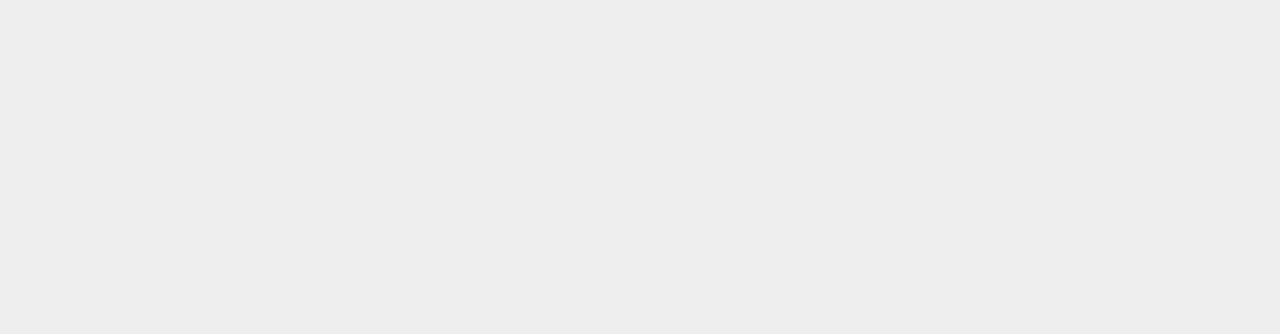
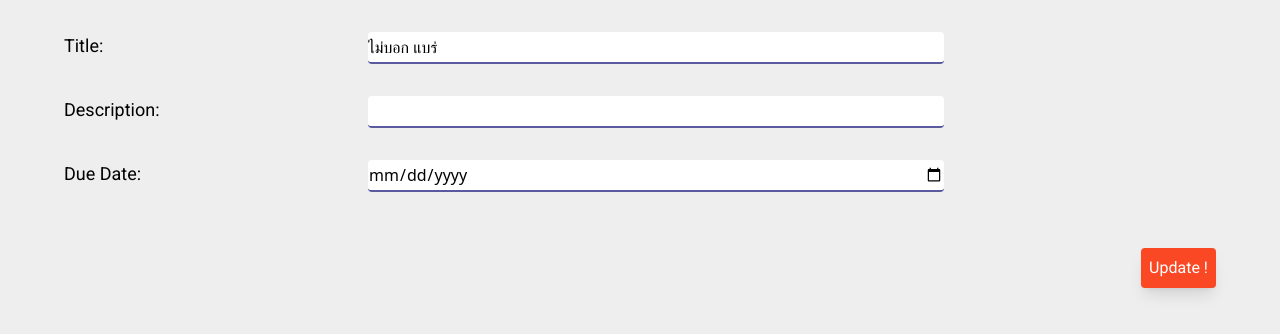
Before and after one commit to CleverseAcademy/full-stack-todo, a React (Vite) app in the folder todo-client/: page /edit/1 in a window 1280 px wide. Before the commit this address had no page. Shown: the top 334 px of the page. Built offline with nearby package versions, Linux system fonts and the light colour scheme.

Commit message:
feat: register edit todo page

```diff
--- a/todo-client/src/App.tsx
+++ b/todo-client/src/App.tsx
@@ -2,12 +2,14 @@ import { Route, Routes } from 'react-router-dom'
 import './App.css'
 import './index.css'
 import Home from './pages/Home'
+import Edit from './pages/Edit'
 
 function App() {
   return (
     <>
       <Routes>
         <Route path="/" element={<Home />} />
+        <Route path="/edit/:id" element={<Edit />} />
       </Routes>
     </>
   )
--- /dev/null
+++ b/todo-client/src/pages/Edit.tsx
@@ -0,0 +1,38 @@
+import { withFormik } from 'formik'
+import { TodoSubmissionProps } from '../form/TodoFormProps.type'
+import TodoFormFields from '../types/todo.form'
+import TodoForm from '../form/TodoForm'
+import { useParams } from 'react-router-dom'
+import useTodo from '../hooks/todo.hook'
+import { isDataIsReady } from '../types/typecheck'
+
+const EditTodoForm = withFormik<TodoSubmissionProps<'update'>, TodoFormFields>({
+  handleSubmit: (
+    values,
+    {
+      props: {
+        updateExistingTodo,
+        initialValue: { id },
+      },
+    }
+  ) => updateExistingTodo({ id, ...values }),
+  displayName: 'EditTodoForm',
+  mapPropsToValues: ({ initialValue: { id, ...rest } }) => rest,
+})(TodoForm<'update'>)
+
+const Edit = () => {
+  const { id } = useParams()
+  const { todo, isLoading, error, modifyTodo } = useTodo(id || '1')
+
+  if (!isDataIsReady(todo, isLoading, error)) return `${error}`
+
+  return (
+    <EditTodoForm
+      type="update"
+      updateExistingTodo={modifyTodo}
+      initialValue={todo}
+    />
+  )
+}
+
+export default Edit
```
